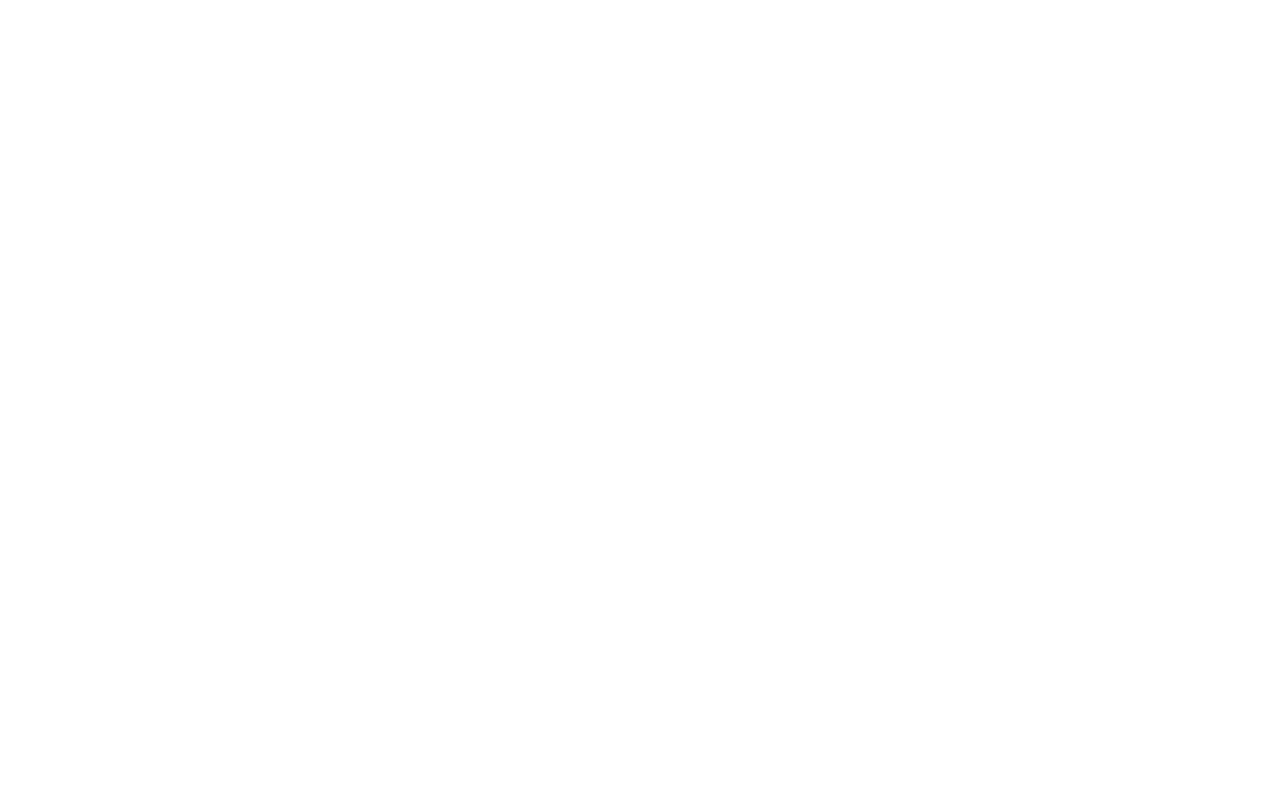
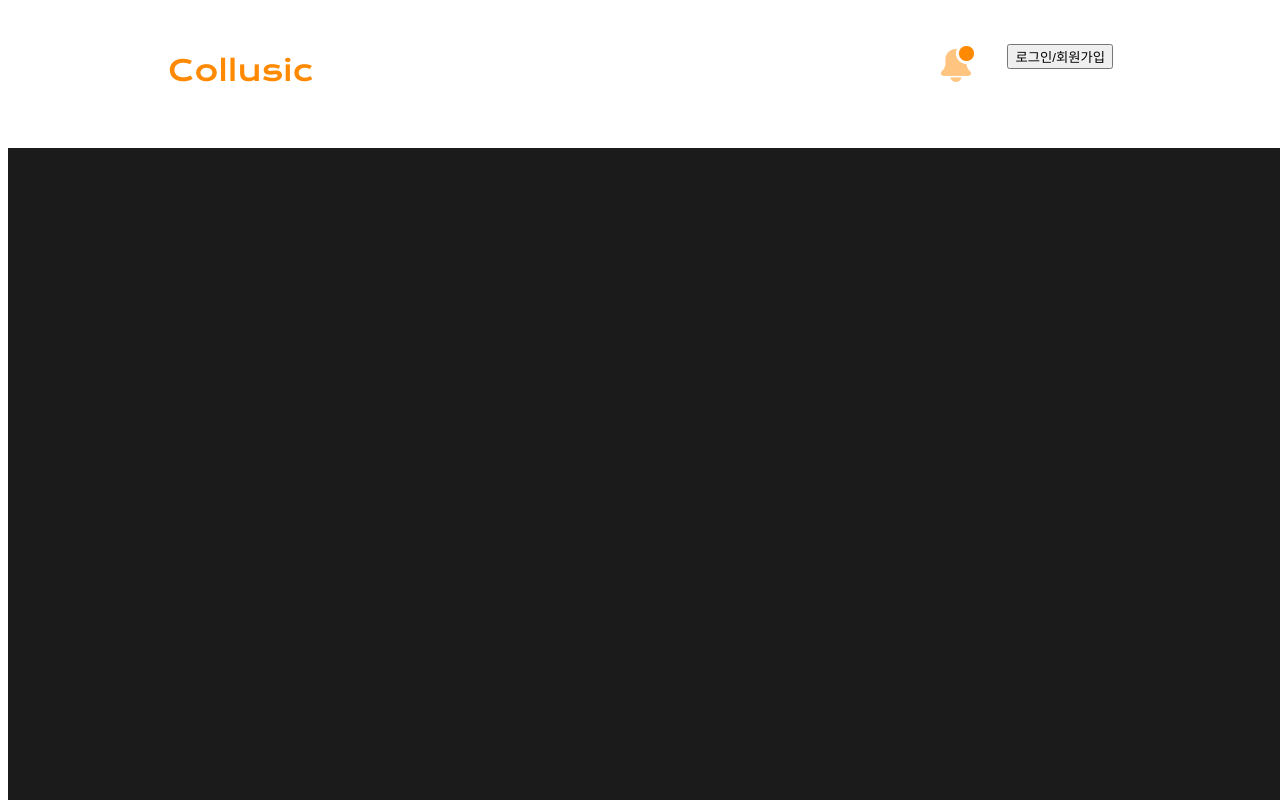
Before and after one commit to Collusic/collusic-new, a React (Create React App) app in the folder client/: page / in a window 1280 px wide. Before the commit this address had no page. Shown: the top 800 px of the page. Built offline with nearby package versions, Linux system fonts and the light colour scheme.

Commit message:
feat:(view): 로그인 모달창을 개발한다

```diff
--- a/client/src/App.tsx
+++ b/client/src/App.tsx
@@ -2,18 +2,21 @@ import React from "react";
 import { RecoilRoot } from "recoil";
 import { BrowserRouter, Routes, Route } from "react-router-dom";
 
-// import { NavBarView } from "./view/NavBarView";
+import { NavBarView } from "./view/NavBarView";
+import { StartPageView } from "./view/StartPageView";
 // import { MainPageView } from "./view/MainPageView";
 // import { CreateRequestPageView } from "./view/CreateRequestPageView";
 // import { DetailRequestPageView } from "./view/DetailRequestPageView";
 // import { CreateContributePageView } from "./view/CreateContributePageView";
 
-const App: React.FC = () => {
+function App() {
   return (
     <RecoilRoot>
       <BrowserRouter>
-        {/* <NavBarView></NavBarView> */}
+        <NavBarView></NavBarView>
         <Routes>
+          <Route path="/" element={<StartPageView />} />
+
           {/* <Route path="/main/requestprojects" element={<MainPageView />} />
           <Route path="/requestprojects" element={<CreateRequestPageView />} />
           <Route
@@ -28,6 +31,6 @@ const App: React.FC = () => {
       </BrowserRouter>
     </RecoilRoot>
   );
-};
+}
 
 export default App;
--- a/client/src/index.tsx
+++ b/client/src/index.tsx
@@ -1,5 +1,7 @@
 import React from "react";
 import ReactDOM from "react-dom";
+
 import App from "./App";
+import "./utils/style/index.scss";
 
 ReactDOM.render(<App />, document.getElementById("root") as HTMLElement);
--- /dev/null
+++ b/client/src/utils/style/SignIn.scss
@@ -0,0 +1,14 @@
+@import "./color.scss";
+
+.modal {
+  position: absolute;
+  top: 50%;
+  left: 50%;
+  width: 20rem;
+  height: 30rem;
+  padding: 40px;
+  border-radius: 16px;
+  transform: translate(-50%, -50%);
+  box-shadow: 0 2px 8px 0 rgba(0, 0, 0, 0.4);
+  background-color: $Color_BG_Sub;
+}
--- /dev/null
+++ b/client/src/utils/style/StartPage.scss
@@ -0,0 +1,12 @@
+@import "./color.scss";
+@import "./size.scss";
+
+.start-page-view {
+  display: flex;
+  justify-content: center;
+  align-items: center;
+  height: 100%;
+  margin: 0;
+  padding-top: 100px;
+  background-color: $Color_BG_Main;
+}
--- /dev/null
+++ b/client/src/utils/style/index.scss
@@ -0,0 +1,9 @@
+@import "./color.scss";
+@import "./size.scss";
+
+#root {
+  width: 100vw;
+  height: 100vh;
+  margin: 0;
+  font-family: 'Noto Sans KR', sans-serif;
+}
--- a/client/src/view/NavBarView.tsx
+++ b/client/src/view/NavBarView.tsx
@@ -1,7 +1,12 @@
 import React from "react";
+import { useSetRecoilState } from "recoil";
+
+import { modalOpenState } from "../model/signInModel";
 import "../utils/style/NavBar.scss";
 
-export const NavBarView: React.FC = () => {
+export function NavBarView() {
+  const  setIsModalOpen = useSetRecoilState(modalOpenState);
+
   return (
     <header>
       <h1>
@@ -17,12 +22,7 @@ export const NavBarView: React.FC = () => {
             </a>
           </li>
           <li>
-            <a href="">
-              <img
-                src="../../assets/defaultProfile/defaultProfile.png"
-                alt="defaultProfile"
-              />
-            </a>
+          <button onClick={() => setIsModalOpen(true)}>로그인/회원가입</button>
           </li>
         </ul>
       </nav>
--- /dev/null
+++ b/client/src/view/SignInView.tsx
@@ -0,0 +1,19 @@
+import React from "react";
+import { useRecoilValue } from "recoil";
+
+import { modalOpenState } from "../model/signInModel";
+import "../utils/style/SignIn.scss";
+
+export function SignInView() {
+  const isModalOpen = useRecoilValue(modalOpenState);
+
+  return (
+    <>
+      {isModalOpen ? (
+        <div className="modal">
+          <img src="../../assets/signin/modal.png" alt="logo" />
+        </div>
+      ) : null}
+    </>
+  );
+}
--- /dev/null
+++ b/client/src/view/StartPageView.tsx
@@ -0,0 +1,20 @@
+import React from "react";
+import { useRecoilValue } from "recoil";
+
+import { SignInView } from "./SignInView";
+import { modalOpenState } from "../model/signInModel";
+import "../utils/style/StartPage.scss";
+
+export function StartPageView() {
+  const isModalOpen = useRecoilValue(modalOpenState);
+
+  return (
+    <>
+      <div
+        className="start-page-view"
+        style={{ opacity: isModalOpen ? "0.4" : "" }}
+      ></div>
+      <SignInView />
+    </>
+  );
+}
```
